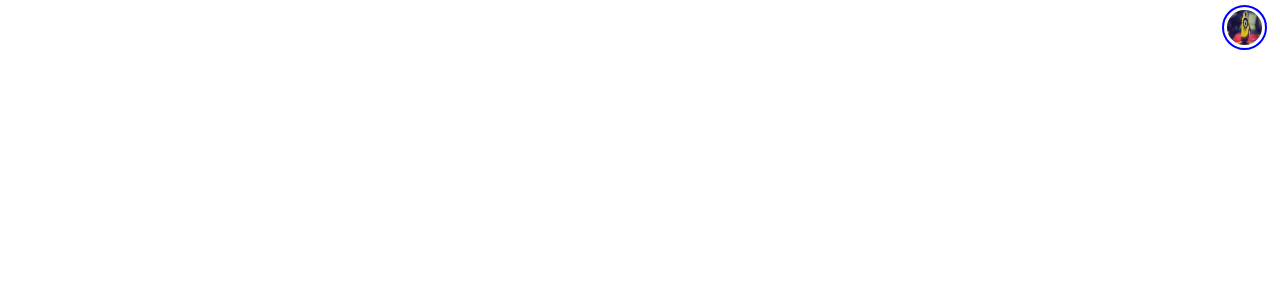
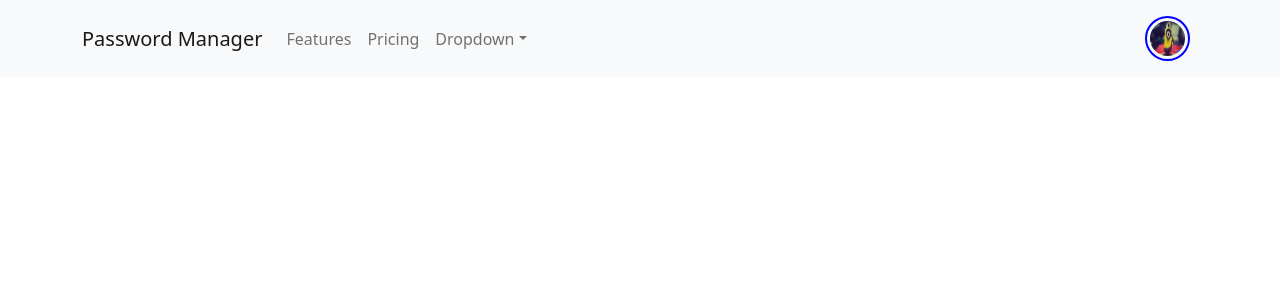
Before and after one commit to ShadowChaser/passwordManagerWeb, a React (Create React App) app: page / in a window 1280 px wide. Shown: the top 300 px of the page. Built offline with nearby package versions, Linux system fonts and the light colour scheme.

Commit message:
Nav bar added

```diff
--- a/src/components/Profile.js
+++ b/src/components/Profile.js
@@ -1,13 +1,42 @@
 import React from 'react';
+import Container from 'react-bootstrap/Container';
+import Nav from 'react-bootstrap/Nav';
+import Navbar from 'react-bootstrap/Navbar';
+import NavDropdown from 'react-bootstrap/NavDropdown';
 import profilepic from '../profilepic.jpg'
 
 export default function Profile() {
   return (
-    <div class="d-flex flex-row-reverse bd-highlight">
-        <div class="p-2 bd-highlight" style={Styles.profileImgContainer}>
-            <img src={profilepic} alt="Profile" style={Styles.image}/>
-        </div>
-    </div>
+    <Navbar collapseOnSelect expand="lg" bg="light" variant="light">
+    <Container>
+      <Navbar.Brand href="#home">Password Manager</Navbar.Brand>
+      <Navbar.Toggle aria-controls="responsive-navbar-nav" />
+      <Navbar.Collapse id="responsive-navbar-nav">
+        <Nav className="me-auto">
+          <Nav.Link href="#features">Features</Nav.Link>
+          <Nav.Link href="#pricing">Pricing</Nav.Link>
+          <NavDropdown title="Dropdown" id="collasible-nav-dropdown">
+            <NavDropdown.Item href="#action/3.1">Action</NavDropdown.Item>
+            <NavDropdown.Item href="#action/3.2">
+              Another action
+            </NavDropdown.Item>
+            <NavDropdown.Item href="#action/3.3">Something</NavDropdown.Item>
+            <NavDropdown.Divider />
+            <NavDropdown.Item href="#action/3.4">
+              Separated link
+            </NavDropdown.Item>
+          </NavDropdown>
+        </Nav>
+        <Nav>
+          <Nav.Link eventKey={2} href="#memes">
+          <div style={Styles.profileImgContainer}>
+            <img src={profilepic} style={Styles.image}/>
+            </div>
+          </Nav.Link>
+        </Nav>
+      </Navbar.Collapse>
+    </Container>
+  </Navbar>
   )
 }
 
@@ -20,8 +49,8 @@
         height: 35,
         width: 35,
         borderRadius: "50%",
-        marginTop:"-5px",
-        marginLeft:"-5px"
+        marginTop:"3px",
+        marginLeft:"3px"
     },
     profileImgContainer: {
         height: 45,
@@ -29,8 +58,6 @@
         borderRadius: "50%",
         borderStyle: "solid",
         borderColor: 'blue',
-        borderWidth:2,
-        marginRight:"1%",
-        marginTop:"5px"
+        borderWidth:2
       },
 })
```
Also changed, not shown: 1 other file (tests, documents, lock files or other folders).
